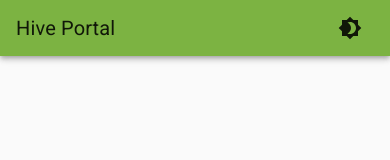
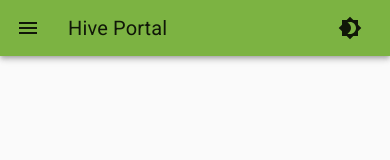
Before and after one commit to roccodev/hive-portal, a React (Create React App) app: page / in a window 390 px wide. Shown: the top 160 px of the page. Built offline with nearby package versions, Linux system fonts and the light colour scheme.

Commit message:
Hamburger drawer button

```diff
--- a/src/components/nav/Drawer.js
+++ b/src/components/nav/Drawer.js
@@ -22,9 +22,11 @@ import Hidden from '@material-ui/core/Hidden';
 import List from '@material-ui/core/List';
 import ListItem from '@material-ui/core/ListItem';
 import ListItemText from '@material-ui/core/ListItemText';
+import { AppBar, Toolbar, IconButton } from '@material-ui/core';
 import { makeStyles, useTheme } from '@material-ui/core/styles';
 import { Typography } from '@material-ui/core';
 import Modes from './../../Modes';
+import MenuIcon from '@material-ui/icons/Menu';
 
 const width = 240;
 
@@ -39,17 +41,16 @@ const useStyles = makeStyles(theme => ({
         },
     },
     appBar: {
-        [theme.breakpoints.up('sm')]: {
-            width: `calc(100% - ${width}px)`,
-            marginLeft: width,
-        },
-        zIndex: theme.zIndex.drawer + 1,
+        visibility: "hidden",
     },
     menuButton: {
         marginRight: theme.spacing(2),
         [theme.breakpoints.up('sm')]: {
             display: 'none',
         },
+        visibility: "visible",
+        zIndex: theme.zIndex.drawer + 2,
+        position: "relative"
     },
     toolbar: theme.mixins.toolbar,
     drawerPaper: {
@@ -68,8 +69,7 @@ function MenuDrawer(props) {
     const container = props.container;
     const classes = useStyles();
     const theme = useTheme();
-    const [mobile, setMobile] = useState(false);
-
+    const { mobile, setMobile } = props;
     const toggle = () => {
         setMobile(!mobile);
     }
--- a/src/components/nav/Navbar.js
+++ b/src/components/nav/Navbar.js
@@ -13,7 +13,7 @@
 // You should have received a copy of the GNU Affero General Public License
 // along with this program.  If not, see <http://www.gnu.org/licenses/>.
 
-import React from 'react';
+import React, { useState } from 'react';
 import { AppBar, Toolbar, Typography, IconButton, makeStyles } from '@material-ui/core';
 import { useTheme } from '@material-ui/core';
 import Brightness4Icon from '@material-ui/icons/Brightness4'
@@ -27,7 +27,10 @@ const getStyle = makeStyles(theme => ({
         flexGrow: 1
     },
     menuBtn: {
-        marginRight: theme.spacing(2)
+        marginRight: theme.spacing(2),
+        [theme.breakpoints.up('sm')]: {
+            display: 'none',
+        },
     },
     title: {
         flexGrow: 1
@@ -54,11 +57,25 @@ const Navbar = (props) => {
     const classes = getStyle();
     const title = "Hive Portal";
     const changeTheme = useChangeTheme(props, setCookie);
+    const [mobile, setMobile] = useState(false);
+
+    const toggle = () => {
+        setMobile(!mobile);
+    }
     return (
         <div className={classes.root}>
-            <MenuDrawer />
+            <MenuDrawer mobile={mobile} setMobile={setMobile} />
             <AppBar className={classes.appBar}>
                 <Toolbar>
+                    <IconButton
+                        color="inherit"
+                        aria-label="open drawer"
+                        edge="start"
+                        onClick={toggle}
+                        className={classes.menuBtn}
+                    >
+                        <MenuIcon />
+                    </IconButton>
                     <Typography variant="h6" className={classes.title}>
                         {title}
                     </Typography>
```
